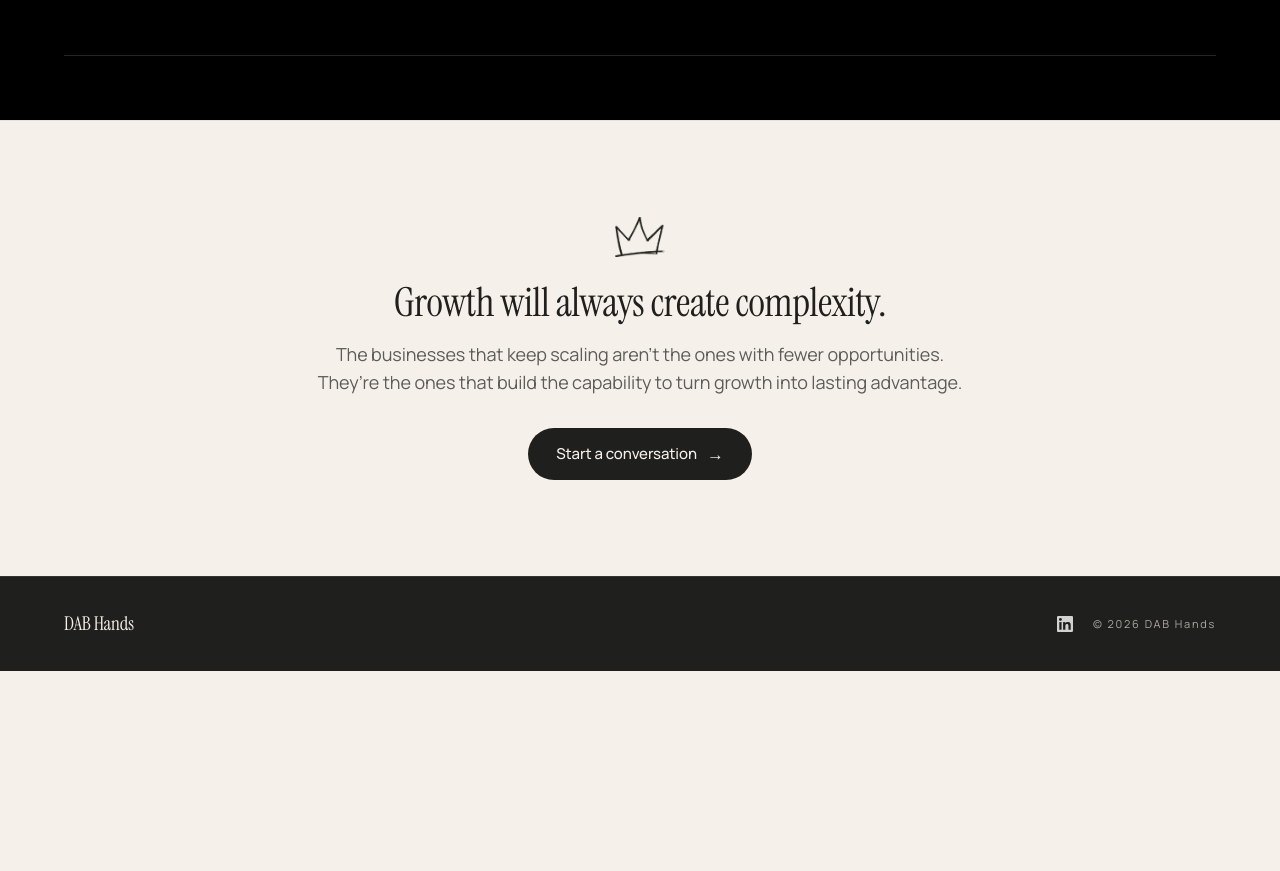
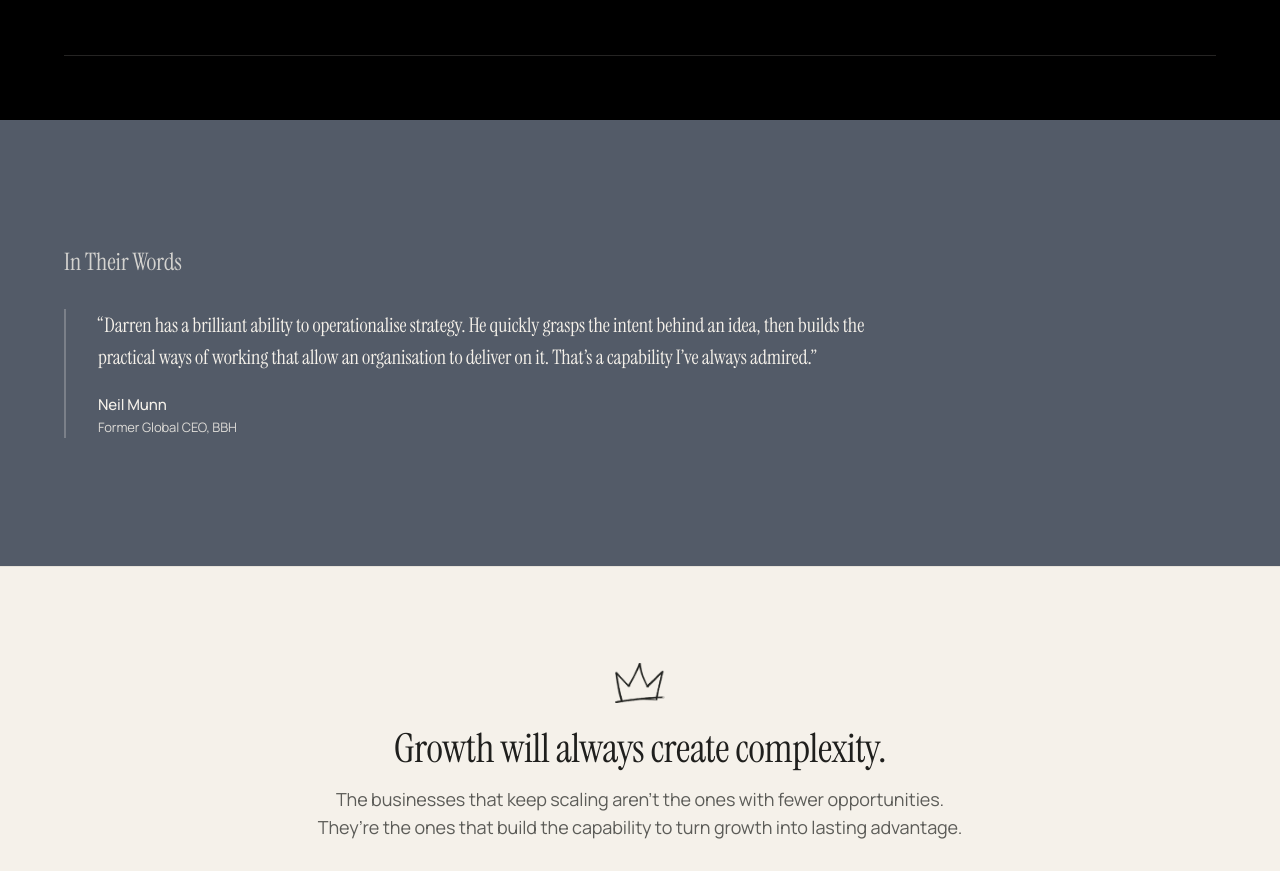
Before and after one commit to darrenbrett-lang/dabhands.delivery, a Next.js app: page /growth-stage-businesses in a window 1280 px wide. Shown: the part 4580-5451 px from the top of the page. Before the commit the page ends 5251 px from the top, so only its background shows below. Built offline with nearby package versions, Linux system fonts and the light colour scheme.

Commit message:
Growth-Stage: restore the Neil Munn trust panel, 'In Their Words'
Co-Authored-By: Claude Fable 5 <noreply@anthropic.com>

```diff
--- a/pages/growth-stage-businesses.tsx
+++ b/pages/growth-stage-businesses.tsx
@@ -78,14 +78,13 @@ const content: OperatorContent = {
       },
     ],
   },
-  // Trust panel hidden pending content approval (2026-07-09) — uncomment to restore.
-  // proof: {
-  //   heading: 'In Their Words',
-  //   quote:
-  //     'Darren has a brilliant ability to operationalise strategy. He quickly grasps the intent behind an idea, then builds the practical ways of working that allow an organisation to deliver on it. That’s a capability I’ve always admired.',
-  //   name: 'Neil Munn',
-  //   role: 'Former Global CEO, BBH',
-  // },
+  proof: {
+    heading: 'In Their Words',
+    quote:
+      'Darren has a brilliant ability to operationalise strategy. He quickly grasps the intent behind an idea, then builds the practical ways of working that allow an organisation to deliver on it. That’s a capability I’ve always admired.',
+    name: 'Neil Munn',
+    role: 'Former Global CEO, BBH',
+  },
   close: {
     heading: 'Growth will always create complexity.',
     line: 'The businesses that keep scaling aren’t the ones with fewer opportunities.\nThey’re the ones that build the capability to turn growth into lasting advantage.',
```
Also changed, not shown: 1 other file (tests, documents, lock files or other folders).
